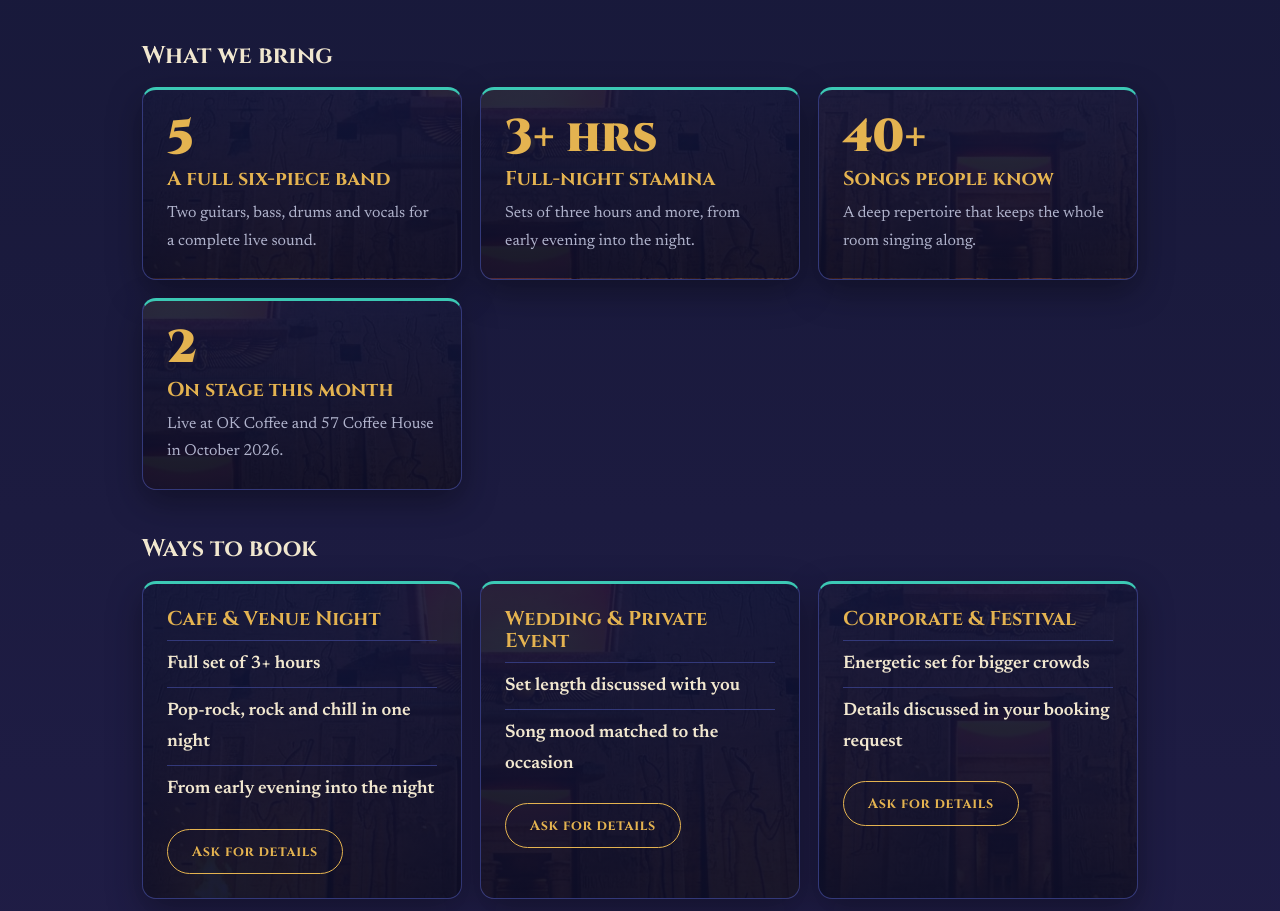
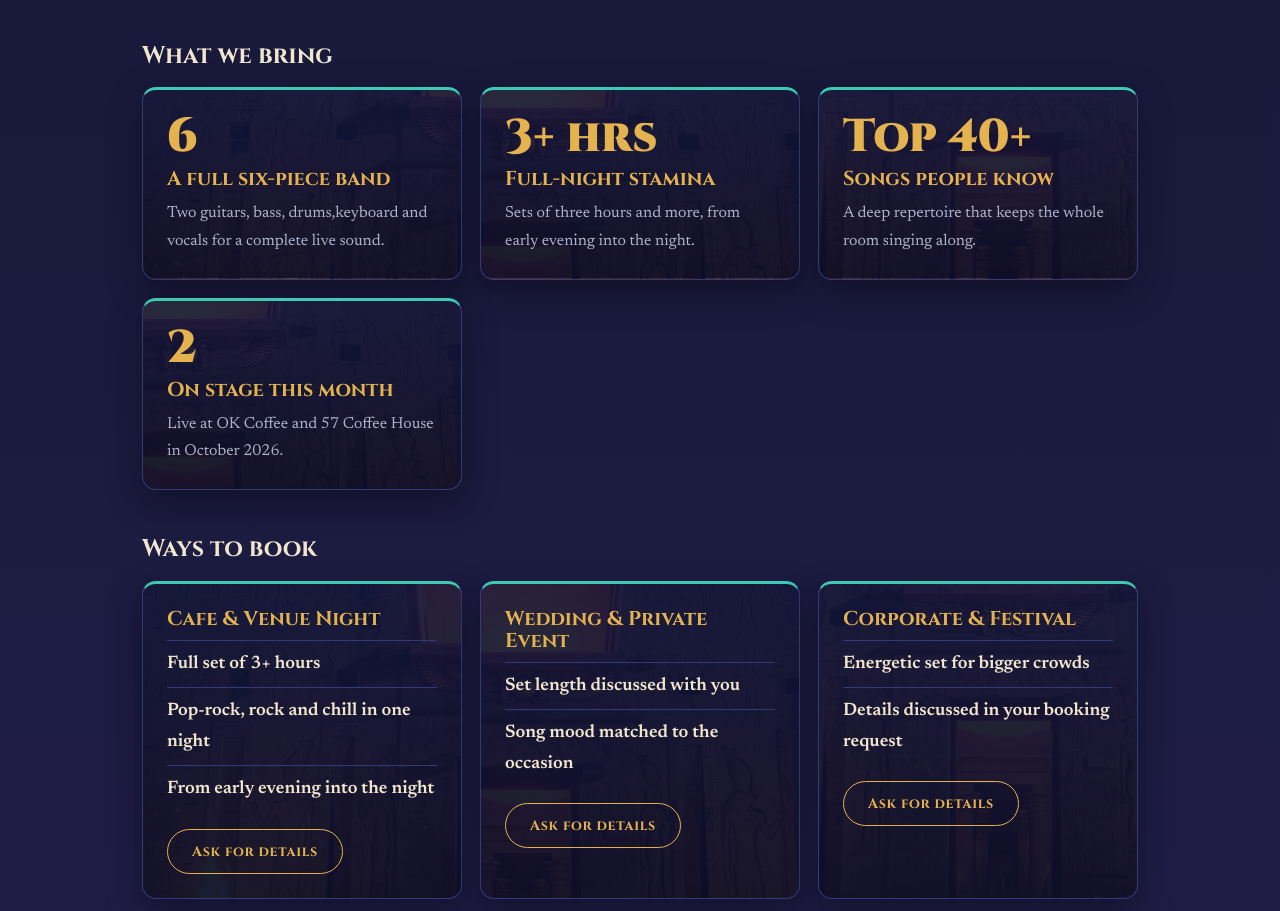
Before and after one commit to harianagumilang06/website-anoubisband, a plain HTML site: page index.html in a window 1280 px wide. Shown: the part 2822-3733 px from the top of the page. Drawn offline with Linux system fonts and the light colour scheme.

Commit message:
Update band member count and song references

```diff
--- a/index.html
+++ b/index.html
@@ -52,9 +52,9 @@
  <p class="sub">Everything you get when Anoubis takes your stage: our strengths, the ways to book, and the music we play.</p>
  <h3 class="hd">What we bring</h3>
  <div class="rep">
-  <div><b class="big">5</b><h3>A full six-piece band</h3><p>Two guitars, bass, drums and vocals for a complete live sound.</p></div>
+  <div><b class="big">6</b><h3>A full six-piece band</h3><p>Two guitars, bass, drums,keyboard and vocals for a complete live sound.</p></div>
   <div><b class="big">3+ hrs</b><h3>Full-night stamina</h3><p>Sets of three hours and more, from early evening into the night.</p></div>
-  <div><b class="big">40+</b><h3>Songs people know</h3><p>A deep repertoire that keeps the whole room singing along.</p></div>
+  <div><b class="big">Top 40+</b><h3>Songs people know</h3><p>A deep repertoire that keeps the whole room singing along.</p></div>
   <div><b class="big">2</b><h3>On stage this month</h3><p>Live at OK Coffee and 57 Coffee House in October 2026.</p></div>
  </div>
  <h3 class="hd">Ways to book</h3>
```
